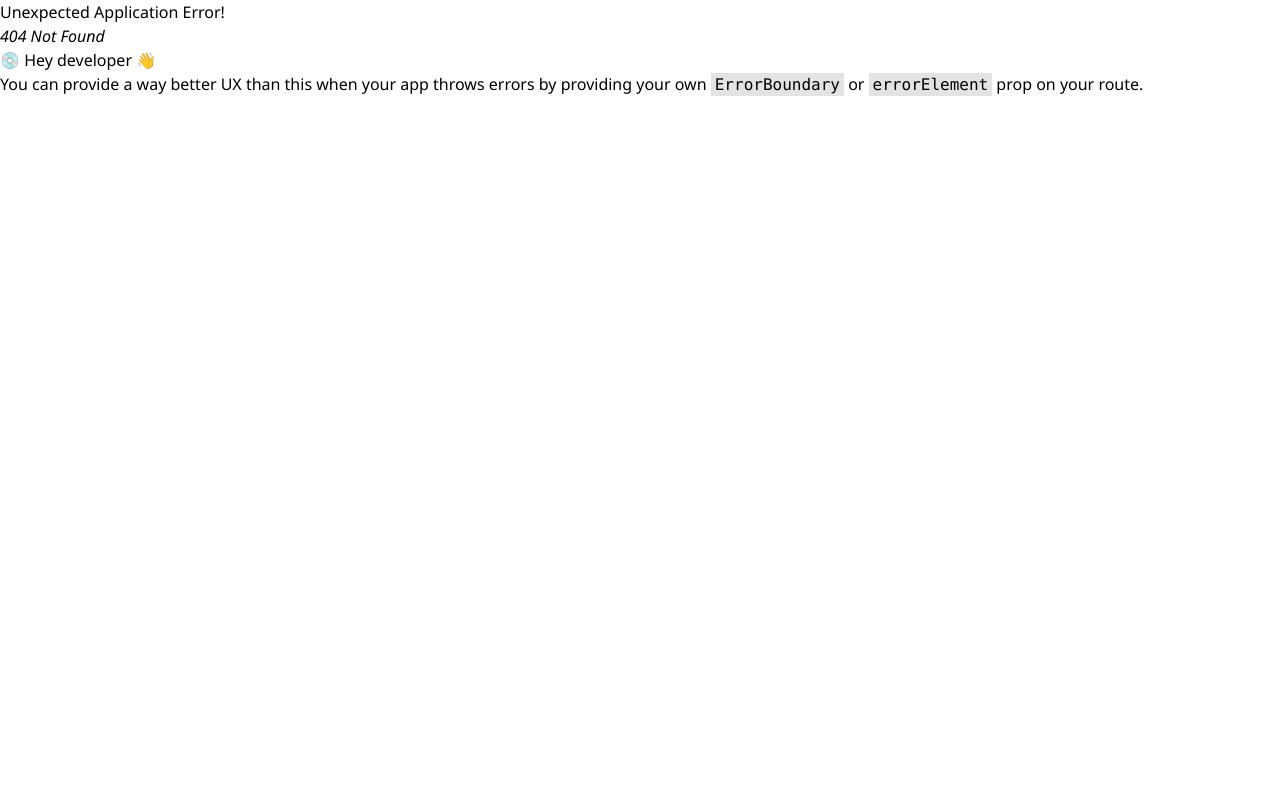
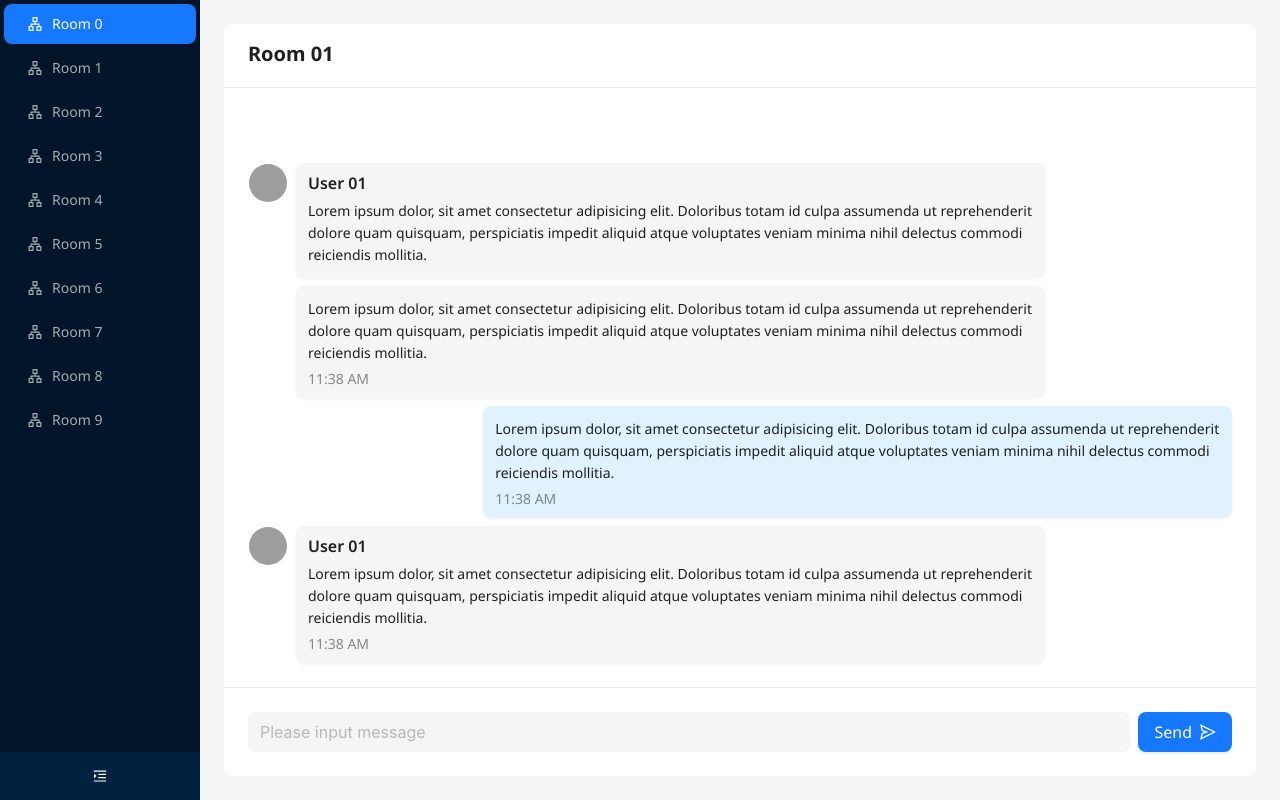
Before and after one commit to hoangng26/realtime-chat-app, a React (Vite) app in the folder frontend/: page /chat/0 in a window 1280 px wide. Before the commit this address had no page. Built offline with nearby package versions, Linux system fonts and the light colour scheme; grey boxes are pictures that could not be loaded.

Commit message:
feat: refactor Home page and add Chat page
- separate Home page into MainLayout and add Chat page

```diff
--- a/frontend/src/components/MessageComponent.tsx
+++ b/frontend/src/components/MessageComponent.tsx
@@ -26,7 +26,7 @@ const MessageComponent: React.FC<MessageComponentProps> = ({
       <Flex justify={loginUser ? 'flex-end' : 'flex-start'}>
         <Card
           size="small"
-          className={`max-w-[90%] w-fit ${loginUser ? 'bg-sky-100' : 'bg-neutral-100'}`}
+          className={`max-w-[80%] w-fit ${loginUser ? 'bg-sky-100' : 'bg-neutral-100'}`}
           bordered={false}
         >
           <Space direction="vertical">
--- /dev/null
+++ b/frontend/src/layouts/MainLayout.tsx
@@ -0,0 +1,29 @@
+import { ApartmentOutlined, MenuUnfoldOutlined } from '@ant-design/icons';
+import { Layout, Menu } from 'antd';
+import Sider from 'antd/es/layout/Sider';
+import React from 'react';
+import { Outlet } from 'react-router-dom';
+
+const MainLayout: React.FC = () => {
+  return (
+    <Layout className="h-screen" hasSider>
+      <Sider collapsible trigger={<MenuUnfoldOutlined />}>
+        <Menu
+          defaultSelectedKeys={['room-0']}
+          mode="inline"
+          className="h-full"
+          theme="dark"
+          items={Array.from(Array(10).keys()).map((item) => ({
+            key: `room-${item}`,
+            label: `Room ${item}`,
+            icon: <ApartmentOutlined />,
+          }))}
+        />
+      </Sider>
+
+      <Outlet />
+    </Layout>
+  );
+};
+
+export default MainLayout;
--- /dev/null
+++ b/frontend/src/pages/Chat/index.tsx
@@ -0,0 +1,73 @@
+import MessageComponent from '@/components/MessageComponent';
+import { SendOutlined } from '@ant-design/icons';
+import { Button, Flex, Input, Layout, Space, theme } from 'antd';
+import { Content, Footer, Header } from 'antd/es/layout/layout';
+import React from 'react';
+
+const ChatPageComponent: React.FC = () => {
+  const {
+    token: { colorBgContainer, borderRadiusLG },
+  } = theme.useToken();
+
+  return (
+    <Layout className="m-6 overflow-hidden" style={{ borderRadius: borderRadiusLG }}>
+      <Header className={`px-6 border-b`} style={{ background: colorBgContainer }}>
+        <span className="font-bold text-xl">Room 01</span>
+      </Header>
+
+      <Content>
+        <Space
+          direction="vertical"
+          size="small"
+          style={{ background: colorBgContainer }}
+          className="h-full w-full p-6 justify-end"
+        >
+          <MessageComponent
+            user="User 01"
+            message="Lorem ipsum dolor, sit amet consectetur adipisicing elit. Doloribus totam id culpa assumenda ut reprehenderit
+      dolore quam quisquam, perspiciatis impedit aliquid atque voluptates veniam minima nihil delectus commodi
+      reiciendis mollitia."
+            time="11:38 AM"
+            isShowTime={false}
+          />
+
+          <MessageComponent
+            user="User 01"
+            message="Lorem ipsum dolor, sit amet consectetur adipisicing elit. Doloribus totam id culpa assumenda ut reprehenderit
+      dolore quam quisquam, perspiciatis impedit aliquid atque voluptates veniam minima nihil delectus commodi
+      reiciendis mollitia."
+            time="11:38 AM"
+            isShowInfo={false}
+          />
+
+          <MessageComponent
+            user="Me"
+            message="Lorem ipsum dolor, sit amet consectetur adipisicing elit. Doloribus totam id culpa assumenda ut reprehenderit
+      dolore quam quisquam, perspiciatis impedit aliquid atque voluptates veniam minima nihil delectus commodi
+      reiciendis mollitia."
+            time="11:38 AM"
+          />
+
+          <MessageComponent
+            user="User 01"
+            message="Lorem ipsum dolor, sit amet consectetur adipisicing elit. Doloribus totam id culpa assumenda ut reprehenderit
+      dolore quam quisquam, perspiciatis impedit aliquid atque voluptates veniam minima nihil delectus commodi
+      reiciendis mollitia."
+            time="11:38 AM"
+          />
+        </Space>
+      </Content>
+
+      <Footer className={`px-6 border-t`} style={{ background: colorBgContainer }}>
+        <Flex gap="small">
+          <Input variant="filled" placeholder="Please input message" allowClear />
+          <Button type="primary" icon={<SendOutlined />} iconPosition="end">
+            Send
+          </Button>
+        </Flex>
+      </Footer>
+    </Layout>
+  );
+};
+
+export default ChatPageComponent;
--- a/frontend/src/pages/Home/index.tsx
+++ b/frontend/src/pages/Home/index.tsx
@@ -1,90 +1,14 @@
-import MessageComponent from '@/components/MessageComponent';
-import { ApartmentOutlined, MenuUnfoldOutlined, SendOutlined } from '@ant-design/icons';
-import { Button, Flex, Input, Layout, Menu, Space, theme } from 'antd';
-import { Content, Footer, Header } from 'antd/es/layout/layout';
-import Sider from 'antd/es/layout/Sider';
-import React from 'react';
+import React, { useEffect } from 'react';
+import { useNavigate } from 'react-router-dom';
 
 const HomePageComponent: React.FC = () => {
-  const {
-    token: { colorBgContainer, borderRadiusLG },
-  } = theme.useToken();
+  const navigate = useNavigate();
 
-  return (
-    <Layout className="h-screen" hasSider>
-      <Sider collapsible trigger={<MenuUnfoldOutlined />}>
-        <Menu
-          defaultSelectedKeys={['room-0']}
-          mode="inline"
-          className="h-full"
-          theme="dark"
-          items={Array.from(Array(10).keys()).map((item) => ({
-            key: `room-${item}`,
-            label: `Room ${item}`,
-            icon: <ApartmentOutlined />,
-          }))}
-        />
-      </Sider>
+  useEffect(() => {
+    navigate('/chat/0');
+  }, [navigate]);
 
-      <Layout className="m-6 overflow-hidden" style={{ borderRadius: borderRadiusLG }}>
-        <Header className={`px-6 border-b`} style={{ background: colorBgContainer }}>
-          <span className="font-bold text-xl">Room 01</span>
-        </Header>
-
-        <Content>
-          <Space
-            direction="vertical"
-            size="small"
-            style={{ background: colorBgContainer }}
-            className="h-full w-full p-6 justify-end"
-          >
-            <MessageComponent
-              user="User 01"
-              message="Lorem ipsum dolor, sit amet consectetur adipisicing elit. Doloribus totam id culpa assumenda ut reprehenderit
-          dolore quam quisquam, perspiciatis impedit aliquid atque voluptates veniam minima nihil delectus commodi
-          reiciendis mollitia."
-              time="11:38 AM"
-              isShowTime={false}
-            />
-
-            <MessageComponent
-              user="User 01"
-              message="Lorem ipsum dolor, sit amet consectetur adipisicing elit. Doloribus totam id culpa assumenda ut reprehenderit
-          dolore quam quisquam, perspiciatis impedit aliquid atque voluptates veniam minima nihil delectus commodi
-          reiciendis mollitia."
-              time="11:38 AM"
-              isShowInfo={false}
-            />
-
-            <MessageComponent
-              user="Me"
-              message="Lorem ipsum dolor, sit amet consectetur adipisicing elit. Doloribus totam id culpa assumenda ut reprehenderit
-          dolore quam quisquam, perspiciatis impedit aliquid atque voluptates veniam minima nihil delectus commodi
-          reiciendis mollitia."
-              time="11:38 AM"
-            />
-
-            <MessageComponent
-              user="User 01"
-              message="Lorem ipsum dolor, sit amet consectetur adipisicing elit. Doloribus totam id culpa assumenda ut reprehenderit
-          dolore quam quisquam, perspiciatis impedit aliquid atque voluptates veniam minima nihil delectus commodi
-          reiciendis mollitia."
-              time="11:38 AM"
-            />
-          </Space>
-        </Content>
-
-        <Footer className={`px-6 border-t`} style={{ background: colorBgContainer }}>
-          <Flex gap="small">
-            <Input variant="filled" placeholder="Please input message" allowClear />
-            <Button type="primary" icon={<SendOutlined />} iconPosition="end">
-              Send
-            </Button>
-          </Flex>
-        </Footer>
-      </Layout>
-    </Layout>
-  );
+  return <></>;
 };
 
 export default HomePageComponent;
--- a/frontend/src/redux/types.ts
+++ b/frontend/src/redux/types.ts
@@ -4,7 +4,7 @@ export type RootState = ReturnType<typeof store.getState>;
 export type AppDispatch = typeof store.dispatch;
 export interface AppState {
   userName?: string;
-  room: Room;
+  room: Room[];
   client: {
     loading: boolean;
   };
--- a/frontend/src/routes/index.tsx
+++ b/frontend/src/routes/index.tsx
@@ -1,11 +1,23 @@
+import MainLayout from '@/layouts/MainLayout';
 import AuthPageComponent from '@/pages/Auth';
+import ChatPageComponent from '@/pages/Chat';
 import HomePageComponent from '@/pages/Home';
 import { createBrowserRouter } from 'react-router-dom';
 
 const routes = createBrowserRouter([
   {
     path: '/',
-    element: <HomePageComponent />,
+    element: <MainLayout />,
+    children: [
+      {
+        index: true,
+        element: <HomePageComponent />,
+      },
+      {
+        path: 'chat/:id',
+        element: <ChatPageComponent />,
+      },
+    ],
   },
   {
     path: '/auth',
```
